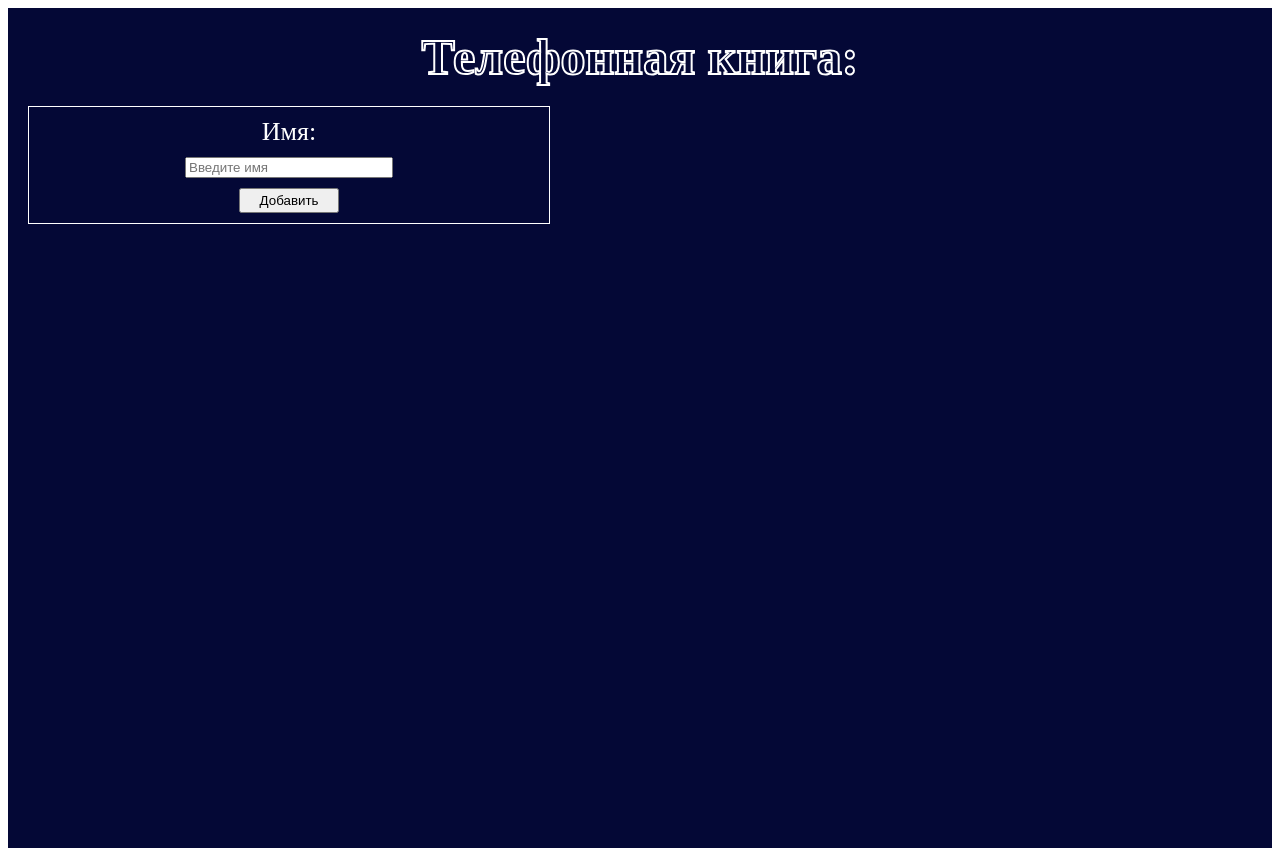
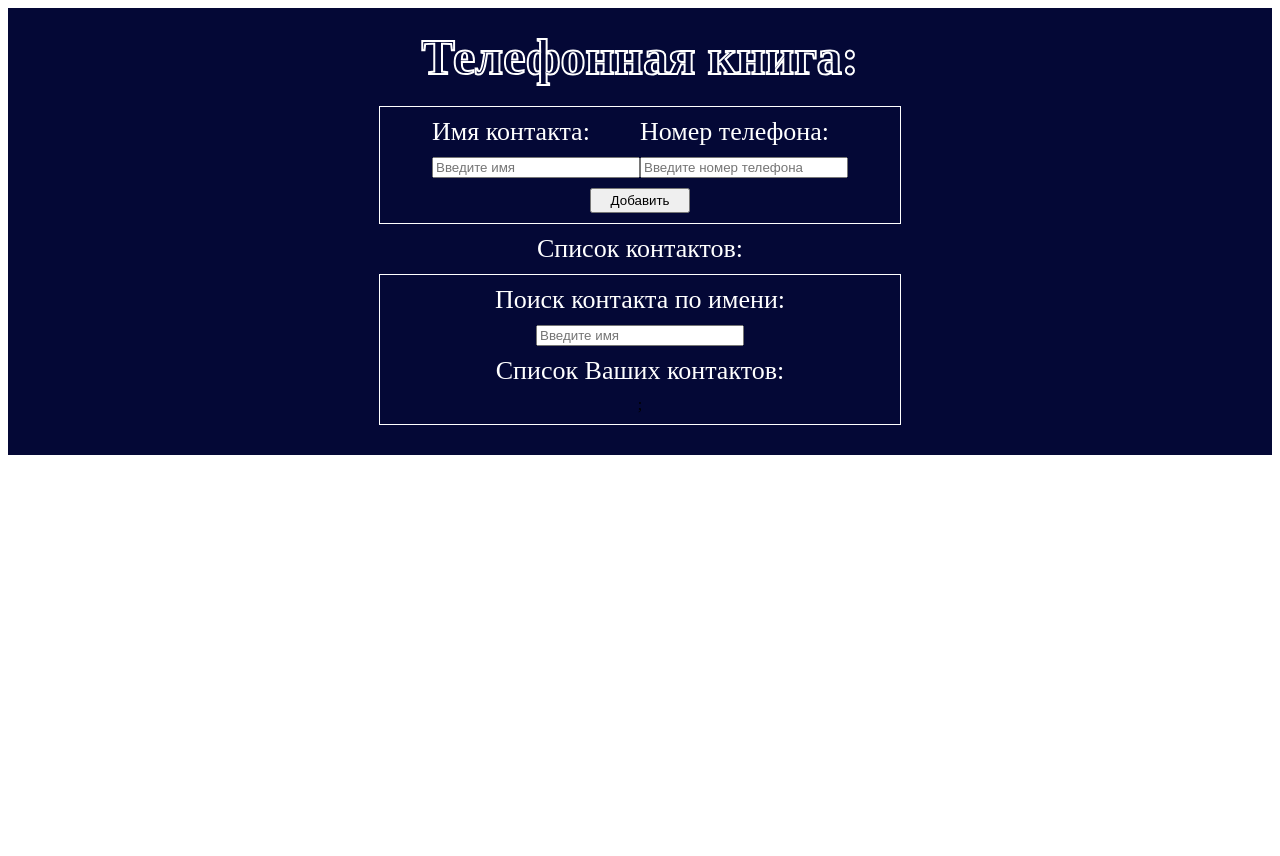
Before and after one commit to EvgeniyKravchuk/goit-react-hw-02-phonebook, a React (Create React App) app: page / in a window 1280 px wide. After the commit the page ends 800 px from the top, so only its background shows below. Built offline with nearby package versions, Linux system fonts and the light colour scheme.

Commit message:
Готово к сдаче

```diff
--- a/src/App.js
+++ b/src/App.js
@@ -1,17 +1,80 @@
 import { Component } from "react";
+import GetContact from "./components/Phonebook/GetContact/GetContact.jsx";
+import AddContact from "./components/Phonebook/AddContact/AddContact.jsx";
 import {
   Wrapper,
   Title,
 } from "./components/Phonebook/AddContact/AddComponents.jsx";
-import AddContact from "./components/Phonebook/AddContact/AddContact.jsx";
 
 class App extends Component {
-  state = {};
+  state = {
+    contacts: [],
+    filter: "",
+    name: "",
+    number: "",
+  };
+
+  setNameValue = ({ currentTarget }) => {
+    this.setState({ name: currentTarget.value });
+  };
+
+  setNumberValue = ({ currentTarget }) => {
+    this.setState({ number: currentTarget.value });
+  };
+
+  setFilterValue = ({ currentTarget }) => {
+    this.setState({ filter: currentTarget.value });
+  };
+
+  deleteContact = ({ currentTarget }) => {
+    const newContacts = this.state.contacts.filter(
+      (contact) => contact.id !== currentTarget.id
+    );
+
+    this.setState({ contacts: newContacts });
+  };
+
+  clear = () => {
+    this.setState({ name: "", number: "" });
+  };
+
+  addContact = () => {
+    if (this.state.name !== "" && this.state.number !== "") {
+      this.setState((prevState) => ({
+        contacts: [
+          ...prevState.contacts,
+          {
+            id: this.state.number,
+            name: this.state.name,
+            number: this.state.number,
+          },
+        ],
+      }));
+      this.clear();
+    }
+  };
+
   render() {
+    const filteredContacts = this.state.contacts.filter((contact) =>
+      contact.name.toLowerCase().includes(this.state.filter.toLowerCase())
+    );
+
     return (
       <Wrapper>
         <Title>Телефонная книга:</Title>
-        <AddContact></AddContact>
+        <AddContact
+          getName={this.setNameValue}
+          getNumber={this.setNumberValue}
+          add={this.addContact}
+          name={this.state.name}
+          number={this.state.number}
+        />
+        <GetContact
+          filter={this.state.filter}
+          setFilter={this.setFilterValue}
+          del={this.deleteContact}
+          filteredContacts={filteredContacts}
+        />
       </Wrapper>
     );
   }
--- a/src/components/Phonebook/AddContact/AddComponents.jsx
+++ b/src/components/Phonebook/AddContact/AddComponents.jsx
@@ -1,11 +1,13 @@
 import styled from "@emotion/styled";
 
 export const Wrapper = styled.div`
-  height: 100vh;
+  display: flex;
+  align-items: center;
+  justify-content: baseline;
+
+  flex-direction: column;
 
   background-color: #040836;
-
-  text-align: center;
 
   padding: 20px;
 `;
@@ -48,12 +50,13 @@ export const Section = styled.div`
   justify-content: center;
   align-items: center;
 
-  flex-direction: column;
+  flex-wrap: wrap;
 
   border: 1px solid white;
 
   padding: 10px;
   margin: 0px;
+  margin-bottom: 10px;
 
   width: 500px;
 `;
--- a/src/components/Phonebook/AddContact/AddContact.jsx
+++ b/src/components/Phonebook/AddContact/AddContact.jsx
@@ -1,9 +1,10 @@
 import { Input, Button, Section, Undertitle } from "./AddComponents.jsx";
 
-export default function AddContact(props) {
+export default function AddContact({ getName, getNumber, add, name, number }) {
   return (
     <Section>
-      <Undertitle>Имя:</Undertitle>
+      <div>
+        <Undertitle>Имя контакта:</Undertitle>
         <Input
           type="text"
           name="name"
@@ -11,8 +12,24 @@ export default function AddContact(props) {
           pattern="^[a-zA-Zа-яА-Я]+(([' -][a-zA-Zа-яА-Я ])?[a-zA-Zа-яА-Я]*)*$"
           title="Имя может состоять только из букв, апострофа, тире и пробелов. Например Adrian, Jacob Mercer, Charles de Batz de Castelmore d'Artagnan и т. п."
           required
+          value={name}
+          onChange={getName}
         />
-      <Button>Добавить</Button>
+      </div>
+      <div>
+        <Undertitle>Номер телефона:</Undertitle>
+        <Input
+          type="tel"
+          name="number"
+          placeholder="Введите номер телефона"
+          pattern="\+?\d{1,4}?[-.\s]?\(?\d{1,3}?\)?[-.\s]?\d{1,4}[-.\s]?\d{1,4}[-.\s]?\d{1,9}"
+          title="Номер телефона должен состоять цифр и может содержать пробелы, тире, круглые скобки и может начинаться с +"
+          required
+          value={number}
+          onChange={getNumber}
+        />
+      </div>
+      <Button onClick={add}>Добавить</Button>
     </Section>
   );
 }
--- a/src/components/Phonebook/GetContact/GetComponents.jsx
+++ b/src/components/Phonebook/GetContact/GetComponents.jsx
@@ -0,0 +1,63 @@
+import styled from "@emotion/styled";
+
+export const Undertitle = styled.h2`
+  font-size: 26px;
+  font-weight: 500;
+
+  margin: 0px;
+  margin-bottom: 10px;
+
+  color: white;
+`;
+
+export const Section = styled.div`
+  display: flex;
+  justify-content: center;
+  align-items: center;
+
+  flex-direction: column;
+
+  border: 1px solid white;
+
+  padding: 10px;
+  margin: 0px;
+  margin-bottom: 10px;
+
+  width: 500px;
+`;
+
+export const Input = styled.input`
+  width: 200px;
+
+  margin-bottom: 10px;
+`;
+
+export const List = styled.ul`
+  list-style: none;
+
+  margin: 0px;
+  padding: 0px;
+`;
+
+export const Item = styled.li`
+  display: flex;
+  justify-content: center;
+  align-items: center;
+
+  font-size: 30px;
+  font-weight: 600;
+
+  margin: 0px;
+  padding: 0px;
+
+  color: white;
+`;
+
+export const Button = styled.button`
+  width: 25px;
+  height: 25px;
+
+  border-radius: 50%;
+
+  margin-left: 10px;
+`;
--- a/src/components/Phonebook/GetContact/GetContact.jsx
+++ b/src/components/Phonebook/GetContact/GetContact.jsx
@@ -0,0 +1,20 @@
+import GetFinder from "./GetFinder.jsx";
+import GetList from "./GetList.jsx";
+import { Undertitle, Section } from "./GetComponents.jsx";
+
+export default function GetContact({
+  filter,
+  setFilter,
+  del,
+  filteredContacts,
+}) {
+  return (
+    <>
+      <Undertitle>Список контактов:</Undertitle>
+      <Section>
+        <GetFinder filter={filter} setFilter={setFilter} />
+        <GetList del={del} filteredContacts={filteredContacts} />
+      </Section>
+    </>
+  );
+}
--- a/src/components/Phonebook/GetContact/GetFinder.jsx
+++ b/src/components/Phonebook/GetContact/GetFinder.jsx
@@ -0,0 +1,10 @@
+import { Input, Undertitle } from "./GetComponents.jsx";
+
+export default function GetFinder({ setFilter }) {
+  return (
+    <>
+      <Undertitle>Поиск контакта по имени: </Undertitle>
+      <Input placeholder="Введите имя" onChange={setFilter} />
+    </>
+  );
+}
--- a/src/components/Phonebook/GetContact/GetList.jsx
+++ b/src/components/Phonebook/GetContact/GetList.jsx
@@ -0,0 +1,22 @@
+import { Undertitle, List, Item, Button } from "./GetComponents.jsx";
+
+export default function GetList({ del, filteredContacts }) {
+  return (
+    <>
+      <Undertitle>Список Ваших контактов:</Undertitle>
+      <List>
+        {filteredContacts.map(({ id, name, number }) => {
+          return (
+            <Item key={id}>
+              {name + ": " + number}
+              <Button id={id} onClick={del}>
+                X
+              </Button>
+            </Item>
+          );
+        })}
+      </List>
+      ;
+    </>
+  );
+}
```
Also changed, not shown: 1 other file (tests, documents, lock files or other folders). Lines whose indentation alone changed are shown as unchanged.
